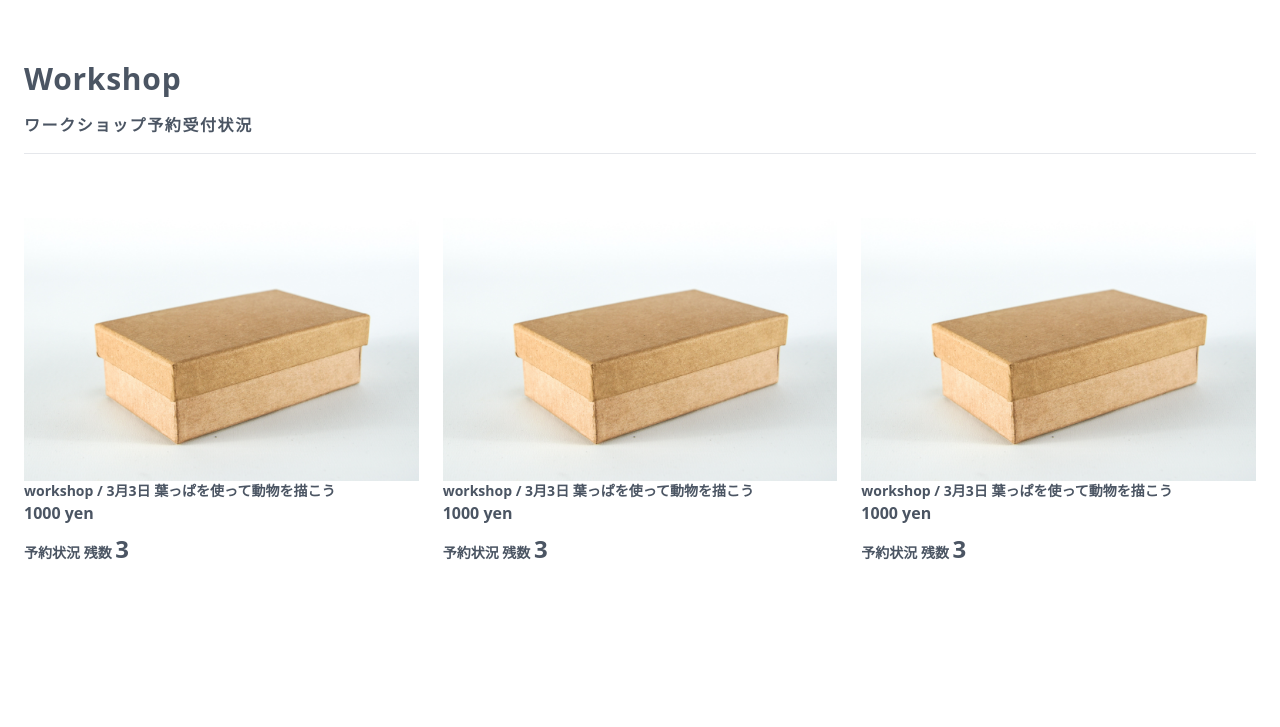
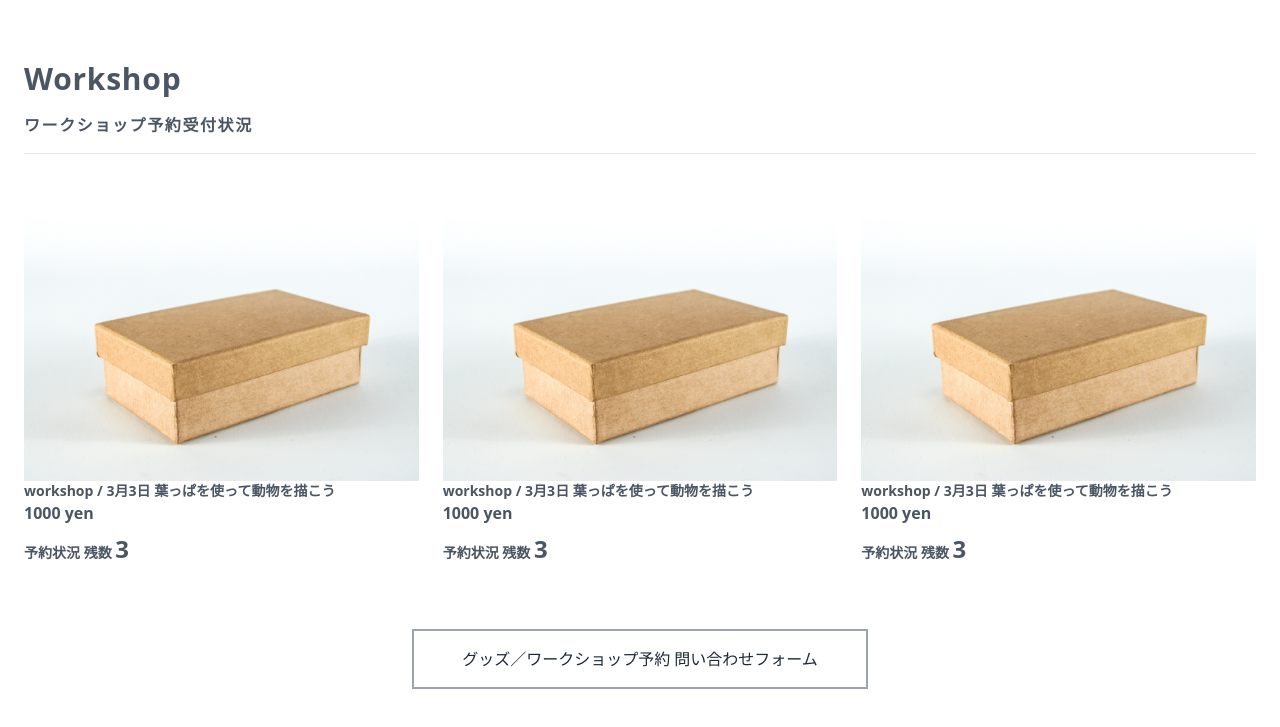
Before and after one commit to pojiro/teamgenik_pub_samples, a website: page src/pages/index.html in a window 1280 px wide. Shown: the part 1085-1812 px from the top of the page. Before the commit the page ends 1674 px from the top, so only its background shows below. Drawn offline with nearby package versions, Linux system fonts and the light colour scheme; files that its build step writes are made by us from their sources.

Commit message:
Add form button

```diff
--- a/src/pages/index.html
+++ b/src/pages/index.html
@@ -194,6 +194,12 @@
           </div>
         </div>
       </div>
+      <!-- form -->
+      <div class="my-16 flex justify-center">
+        <button class="border-2 border-gray-400 px-12 py-4 text-gray-800">
+          グッズ／ワークショップ予約 問い合わせフォーム
+        </button>
+      </div>
     </div>
   </body>
 </html>
```
